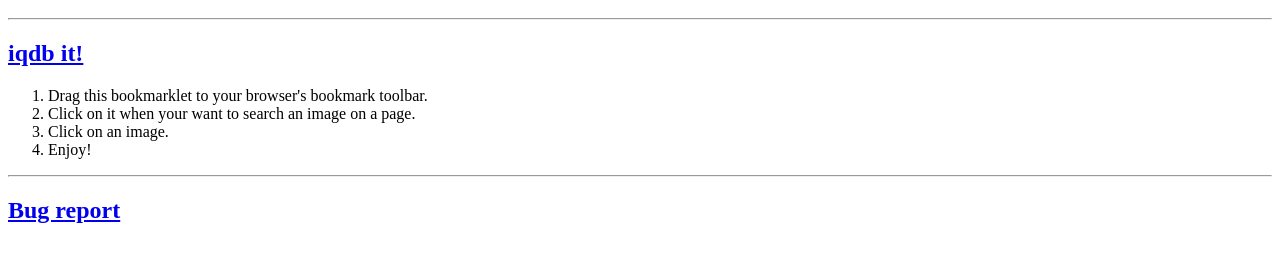
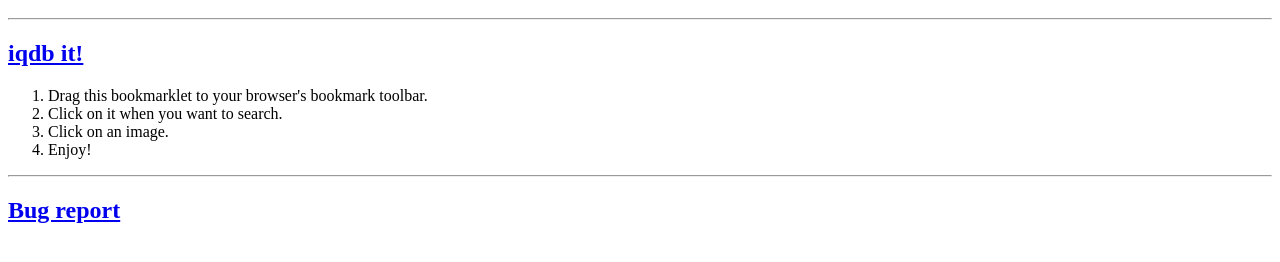
Before and after one commit to ArchangelSDY/iqdbInstant, a plain HTML site: page index.html in a window 1280 px wide. Shown: the part 48-310 px from the top of the page. Drawn offline with Linux system fonts and the light colour scheme.

Commit message:
Improve the instruction.

```diff
--- a/index.html
+++ b/index.html
@@ -10,7 +10,7 @@
 	</a></h2>
 	<ol>
 		<li>Drag this bookmarklet to your browser's bookmark toolbar.</li>
-		<li>Click on it when your want to search an image on a page.</li>
+		<li>Click on it when you want to search.</li>
 		<li>Click on an image.</li>
 		<li>Enjoy!</li>
 	</ol>
```
